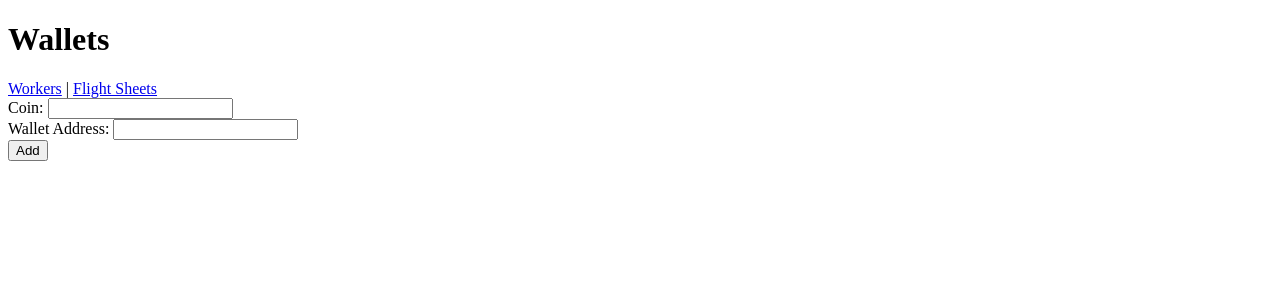
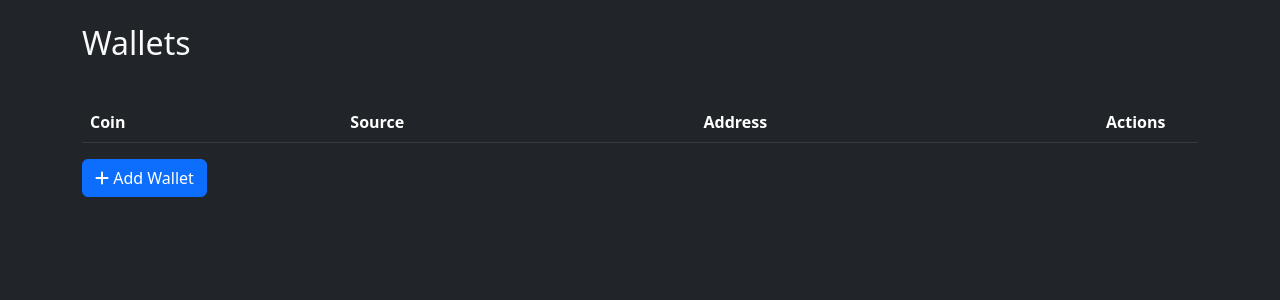
Before and after one commit to kecodon/project-root, a Flask app: page /wallets in a window 1280 px wide. Shown: the top 300 px of the page. Run offline with Flask 3, Linux system fonts and the light colour scheme; lists and menus that the app fills with data are empty.

Commit message:
Update wallets.html

```diff
--- a/templates/wallets.html
+++ b/templates/wallets.html
@@ -1,34 +1,73 @@
+<!-- wallets.html - Giao diện Wallets giống HiveOS -->
 <!DOCTYPE html>
-<html>
-<head><title>Wallets</title></head>
-<body>
-<h1>Wallets</h1>
-<nav>
-    <a href="/">Workers</a> |
-    <a href="/flight_sheets">Flight Sheets</a>
-</nav>
-<form method="post" action="#" onsubmit="submitWallet(event)">
-    Coin: <input type="text" id="coin"><br>
-    Wallet Address: <input type="text" id="address"><br>
-    <button type="submit">Add</button>
-</form>
-<ul id="wallet-list">
-    {% for w in wallets %}
-    <li>{{ w.coin }} - {{ w.address }}</li>
-    {% endfor %}
-</ul>
-<script>
-function submitWallet(e) {
-    e.preventDefault();
-    fetch("/api/wallet", {
-        method: "POST",
-        headers: { "Content-Type": "application/json" },
-        body: JSON.stringify({
-            coin: document.getElementById("coin").value,
-            address: document.getElementById("address").value
-        })
-    }).then(() => location.reload());
-}
-</script>
+<html lang="en">
+<head>
+  <meta charset="UTF-8">
+  <meta name="viewport" content="width=device-width, initial-scale=1.0">
+  <title>Wallets - HiveOS Local</title>
+  <link href="https://cdn.jsdelivr.net/npm/bootstrap@5.3.0/dist/css/bootstrap.min.css" rel="stylesheet">
+  <link href="https://cdnjs.cloudflare.com/ajax/libs/font-awesome/6.4.0/css/all.min.css" rel="stylesheet">
+  <style>
+    .coin-icon { width: 20px; height: 20px; margin-right: 6px; }
+    .table td, .table th { vertical-align: middle; }
+  </style>
+</head>
+<body class="bg-dark text-light">
+  <div class="container py-4">
+    <h2 class="mb-4">Wallets</h2>
+
+    <!-- Coin Filter -->
+    <div class="mb-3 d-flex flex-wrap gap-2" id="coin-filters"></div>
+
+    <!-- Wallets Table -->
+    <table class="table table-dark table-hover">
+      <thead>
+        <tr>
+          <th>Coin</th>
+          <th>Source</th>
+          <th>Address</th>
+          <th style="width: 100px;">Actions</th>
+        </tr>
+      </thead>
+      <tbody id="wallets-table"></tbody>
+    </table>
+
+    <button class="btn btn-primary" onclick="openWalletModal()">
+      <i class="fa fa-plus"></i> Add Wallet
+    </button>
+  </div>
+
+  <!-- Add/Edit Wallet Modal -->
+  <div class="modal fade" id="walletModal" tabindex="-1">
+    <div class="modal-dialog">
+      <div class="modal-content bg-dark text-light">
+        <div class="modal-header">
+          <h5 class="modal-title">Add Wallet</h5>
+          <button type="button" class="btn-close btn-close-white" data-bs-dismiss="modal"></button>
+        </div>
+        <div class="modal-body">
+          <form id="walletForm">
+            <input type="hidden" id="walletId">
+            <div class="mb-3">
+              <label for="coin" class="form-label">Coin</label>
+              <input type="text" id="coin" class="form-control" required>
+            </div>
+            <div class="mb-3">
+              <label for="source" class="form-label">Source</label>
+              <input type="text" id="source" class="form-control" required>
+            </div>
+            <div class="mb-3">
+              <label for="address" class="form-label">Address</label>
+              <input type="text" id="address" class="form-control" required>
+            </div>
+            <button type="submit" class="btn btn-success">Save</button>
+          </form>
+        </div>
+      </div>
+    </div>
+  </div>
+
+  <script src="https://cdn.jsdelivr.net/npm/bootstrap@5.3.0/dist/js/bootstrap.bundle.min.js"></script>
+  <script src="/static/js/wallets.js"></script>
 </body>
 </html>
```
